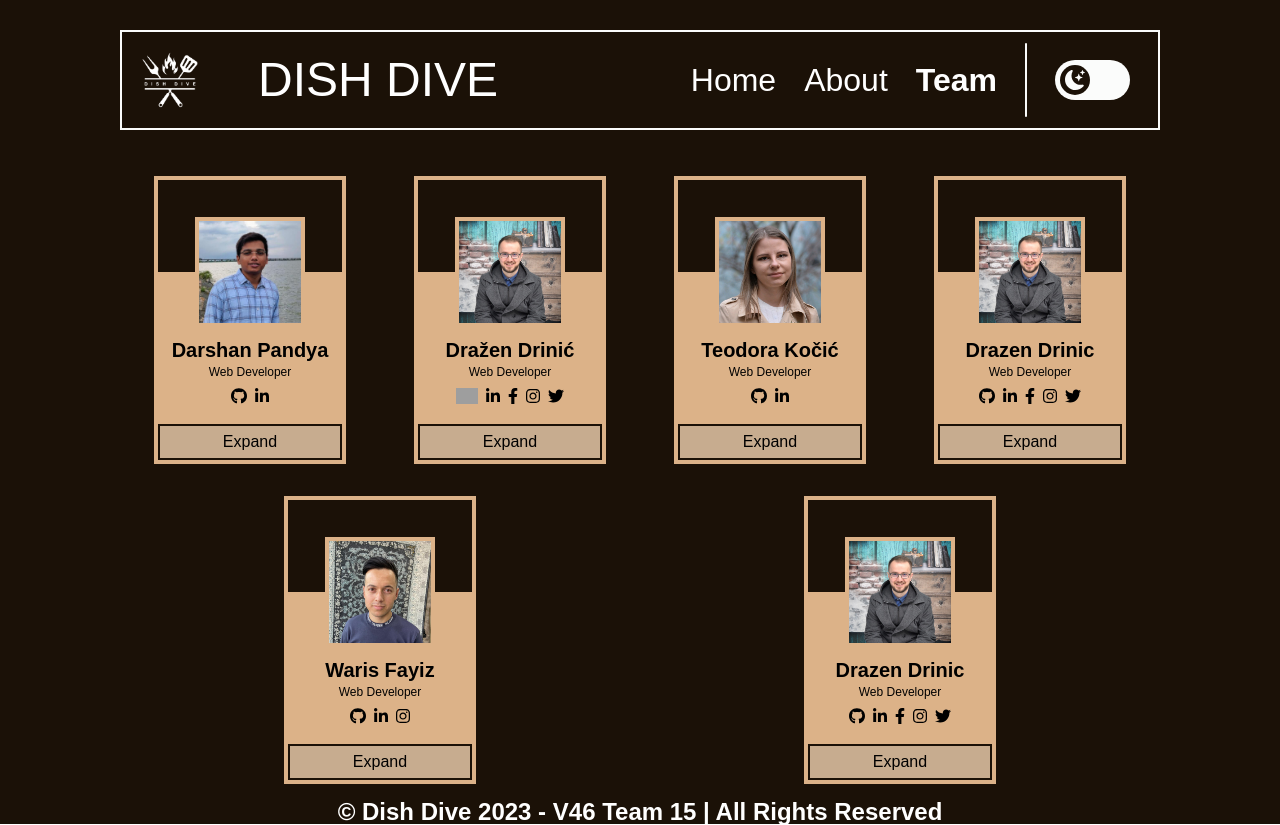
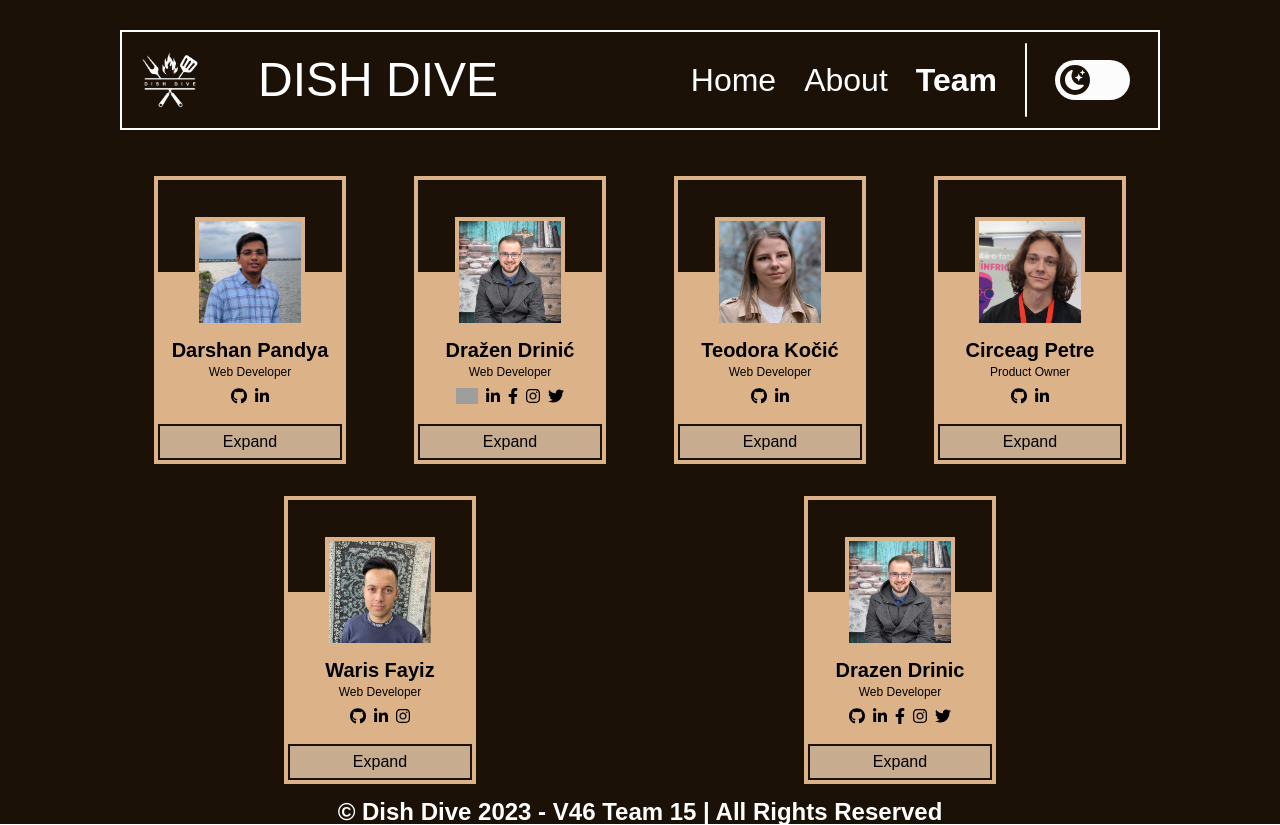
Before and after one commit to chingu-voyages/v46-tier2-team-15, a React (Vite) app: page /team in a window 1280 px wide. Built offline with nearby package versions, Linux system fonts and the light colour scheme; grey boxes are pictures that could not be loaded.

Commit message:
Add: app team member details and photo

```diff
--- a/public/assets/contributors.js
+++ b/public/assets/contributors.js
@@ -99,48 +99,26 @@ const contributors = [
   },
 
   {
-    name: "Drazen Drinic",
-    photo: "../../public/assets/contributors_photos/Drazen_Drinic.jpeg",
-    role: "Web Developer",
+    name: "Circeag Petre",
+    photo: "../../public/assets/contributors_photos/Circeag_Petre.png",
+    role: "Product Owner",
     aboutMe:
-      "Hello there! I'm Drazen Drinic, an accomplished Traffic Engineer with a proven track record of over a decade in the Transportation and Traffic industry. In addition to my expertise in Traffic Engineering, I have a deep-rooted passion for the world of IT. My diverse skill set encompasses various domains, including Unity Game Development, Java Web App Development, React Front-End Development, and sharing my knowledge through IT education. I'm driven by the ever-evolving nature of technology and constantly seek out opportunities to expand my skills and stay at the forefront of innovation. \n\nOutside of my professional pursuits, I find immeasurable joy in my role as a devoted husband and father. My two wonderful boys serve as a constant source of inspiration, fueling my desire to explore new frontiers within the intricate world of coding. Thank you for taking the time to visit my profile! If you have any questions or would like to connect, please feel free to reach out. \n\nSincerely, \nDrazen Drinic",
-
+      "As a Technical Product Owner with a background in front-end development, robotics, and two years of leadership volunteering in a robotics program, I bring a diverse skill set to drive successful product development. I'm well-versed in Scrum and Agile methodologies, ensuring efficient project management and delivery.",
     discordName: "Drazen-TheGRC",
     socialMedia: [
       //GitHub
       {
         key: "GitHub",
         name: "Petre4488",
-        link: "https://github.com/Drazen-TheGRC",
+        link: "https://github.com/Petre4488",
         icon: "../../public/assets/font_awesome_icons/github.svg",
       },
       //Linkedin
       {
         key: "LinkedIn",
-        name: "Drazen Drinic",
-        link: "https://www.linkedin.com/in/drazendrinic/",
+        name: "Petre Circeag",
+        link: "https://www.linkedin.com/in/petre-circeag/",
         icon: "../../public/assets/font_awesome_icons/linkedin-in.svg",
-      },
-      //Facebook
-      {
-        key: "Facebook",
-        name: "Drazen Drinic",
-        link: "https://www.facebook.com/drazen.drinic/",
-        icon: "../../public/assets/font_awesome_icons/facebook-f.svg",
-      },
-      //Instagram
-      {
-        key: "Instagram",
-        name: "drazen.drinic",
-        link: "https://www.instagram.com/drazen.drinic/",
-        icon: "../../public/assets/font_awesome_icons/instagram.svg",
-      },
-      //Twitter
-      {
-        key: "Twiter",
-        name: "@Drazen_TheGRC",
-        link: "https://twitter.com/Drazen_TheGRC",
-        icon: "../../public/assets/font_awesome_icons/twitter.svg",
       },
     ],
   },
```
Also changed, not shown: public/assets/contributors_photos/Circeag_Petre.png (added).
